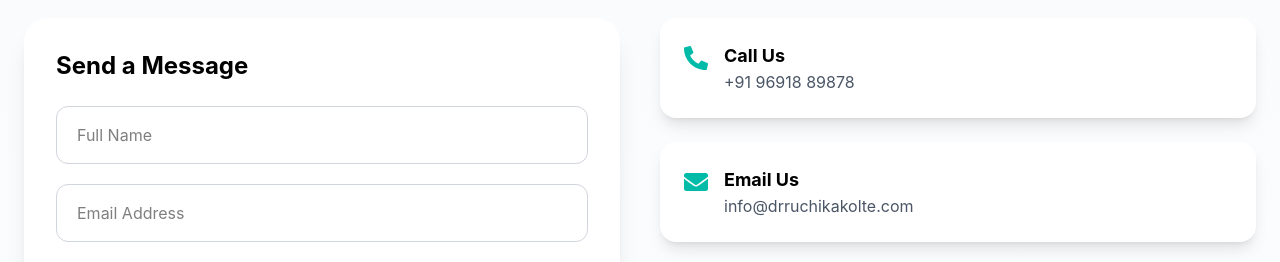
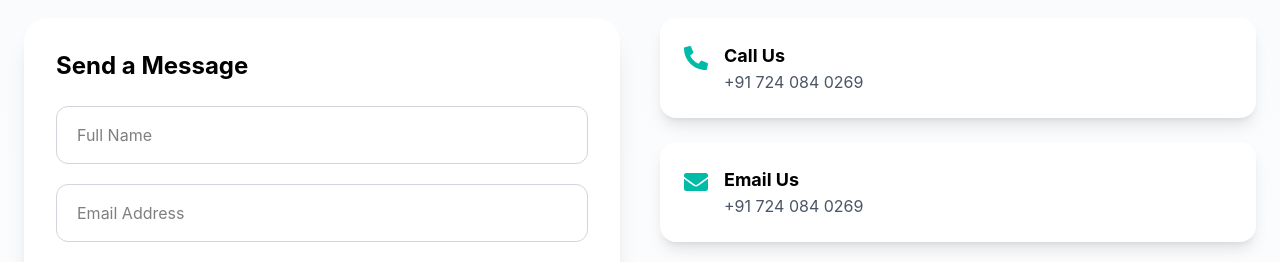
Before and after one commit to akolte158-source/doctor-ruchika-kolte, a React (Vite) app: page /contact in a window 1280 px wide. Shown: the part 434-696 px from the top of the page. Built offline with nearby package versions, Linux system fonts and the light colour scheme.

Commit message:
Update Contact.jsx

```diff
--- a/src/pages/Contact.jsx
+++ b/src/pages/Contact.jsx
@@ -84,7 +84,7 @@ const Contact = () => {
               <div>
                 <h4 className="font-bold text-lg">Call Us</h4>
                 <p className="text-gray-600">
-                  +91 96918 89878
+                  +91 724 084 0269
                 </p>
               </div>
             </div>
@@ -94,7 +94,7 @@ const Contact = () => {
               <div>
                 <h4 className="font-bold text-lg">Email Us</h4>
                 <p className="text-gray-600">
-                  info@drruchikakolte.com
+                  +91 724 084 0269
                 </p>
               </div>
             </div>
@@ -121,7 +121,7 @@ const Contact = () => {
             </div>
 
             <a
-              href="https://wa.me/919691889878"
+              href="https://wa.me/917240840269"
               target="_blank"
               rel="noreferrer"
               className="flex items-center justify-center gap-3 bg-green-500 hover:bg-green-600 text-white py-4 rounded-2xl font-semibold transition"
```
